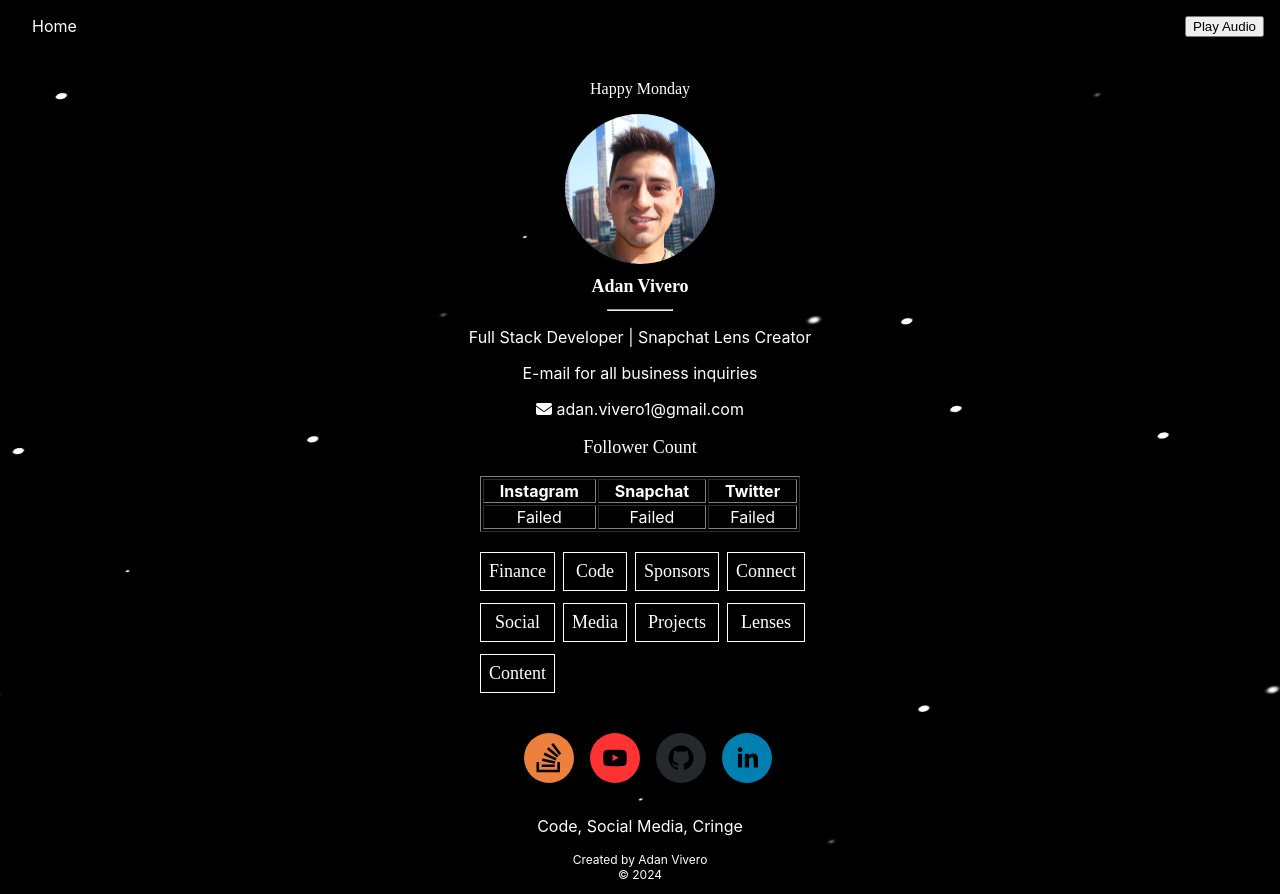
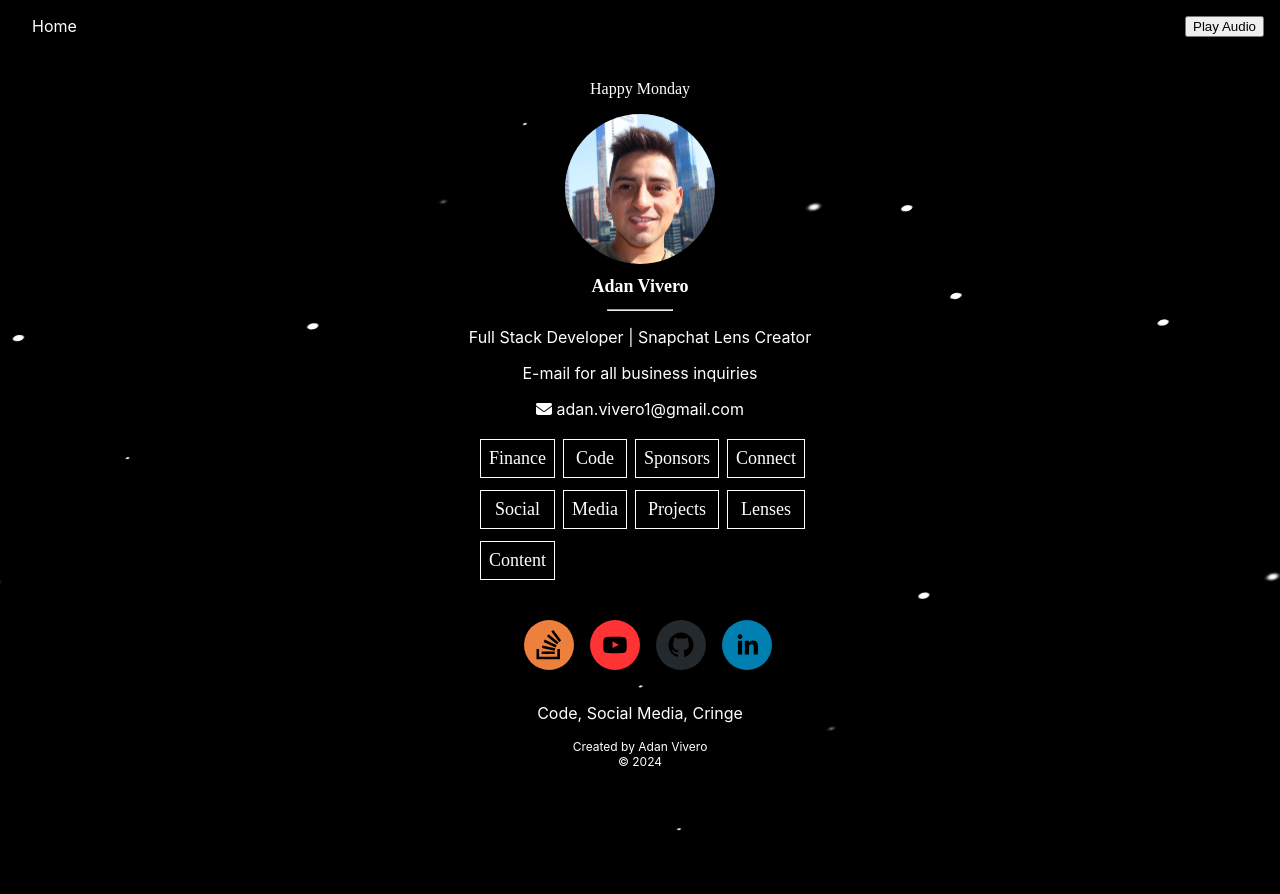
Before and after one commit to viveroa2291/linktree, a React (Create React App) app: page / in a window 1280 px wide. After the commit the page ends 800 px from the top, so only its background shows below. Built offline with nearby package versions, Linux system fonts and the light colour scheme; no server answers.

Commit message:
No Follower Counts

```diff
--- a/src/Body.js
+++ b/src/Body.js
@@ -71,23 +71,23 @@ function Body() {
             <p className='description'>Full Stack Developer | Snapchat Lens Creator</p>
             <p className='description'>E-mail for all business inquiries</p>
             <p className='description'><FontAwesomeIcon icon="envelope"/> adan.vivero1@gmail.com</p>
-            <div class="follower-count" id="follower-count">
+            {/* <div class="follower-count" id="follower-count">
                 <p class="follower-header">Follower Count</p>
                 <table class="follower-table" border="1">
                     <tr>
                         <th>Instagram</th>
                         <th>Snapchat</th>
                         <th>Twitter</th>
-                       {/* <th>Facebook</th> */}
+                       {/* <th>Facebook</th>
                     </tr>
                     <tr>
                         <td>{instagramFollowers}</td>
                         <td>{snapchatFollowers}</td>
                         <td>{twitterFollowers}</td>
-                        {/* <td id="fb-follower">1405</td> */}
+                        {/* <td id="fb-follower">1405</td>
                     </tr>
                 </table>
-            </div>
+            </div>  */}
             <div className='links'>
                 <p className='link' onClick={() => handleSectionClick('finance')}>Finance</p>
                 <a className='link' href='#code' onClick={() => handleSectionClick('code')}>Code</a>
```
